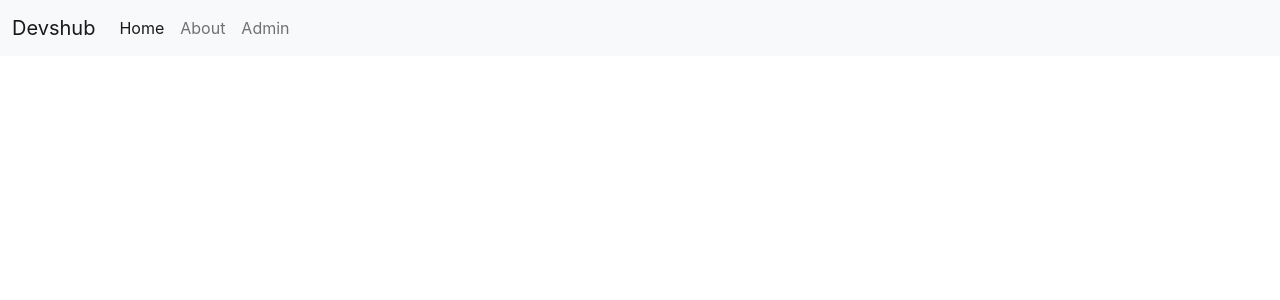
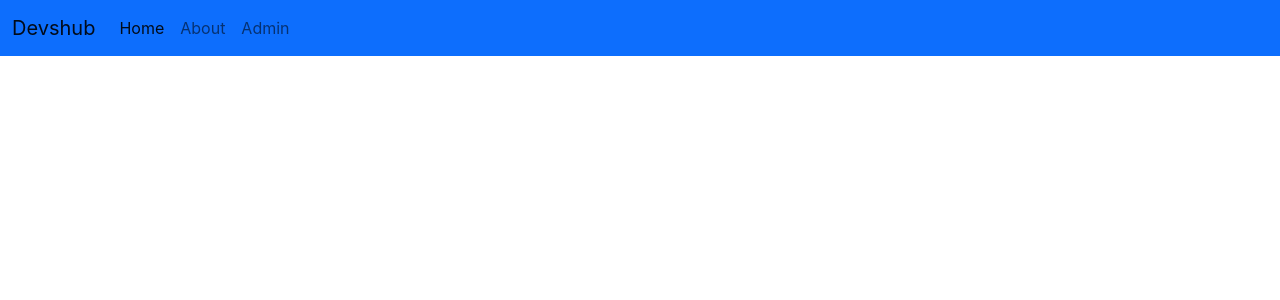
Before and after one commit to ndurivin/devshub, a React (Create React App) app: page / in a window 1280 px wide. Shown: the top 300 px of the page. Built offline with nearby package versions, Linux system fonts and the light colour scheme.

Commit message:
Delete the app.css file and add bootstrap links for css and  js

```diff
--- a/src/components/App.js
+++ b/src/components/App.js
@@ -8,7 +8,6 @@
       <div className="App">
         <Navbar />
     </div>
-
     </Router>
 
   );
--- a/src/components/Navbar.js
+++ b/src/components/Navbar.js
@@ -4,7 +4,7 @@
 function Navbar() {
   return (
     <div>
-      <nav className="navbar navbar-expand-lg bg-light">
+      <nav className="navbar navbar-expand-lg bg-primary">
         <div className="container-fluid">
           <Link to="/" className="navbar-brand">Devshub</Link>
           <button class="navbar-toggler" type="button" data-bs-toggle="collapse" data-bs-target="#navbarSupportedContent" aria-controls="navbarSupportedContent" aria-expanded="false" aria-label="Toggle navigation">
```
Also changed, not shown: src/components/App.css (added).
